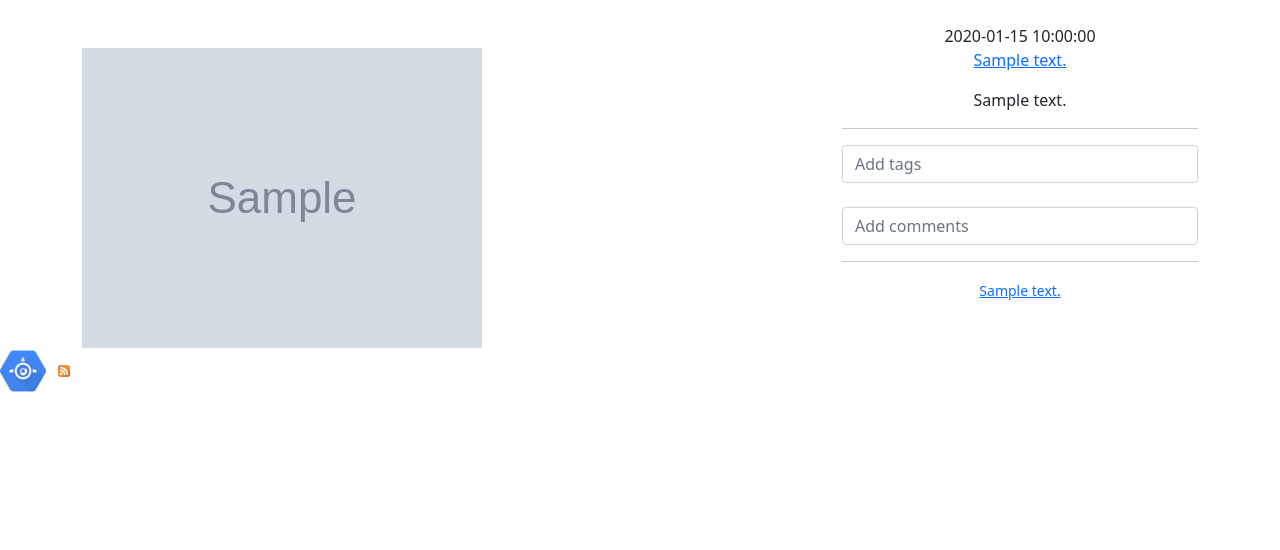
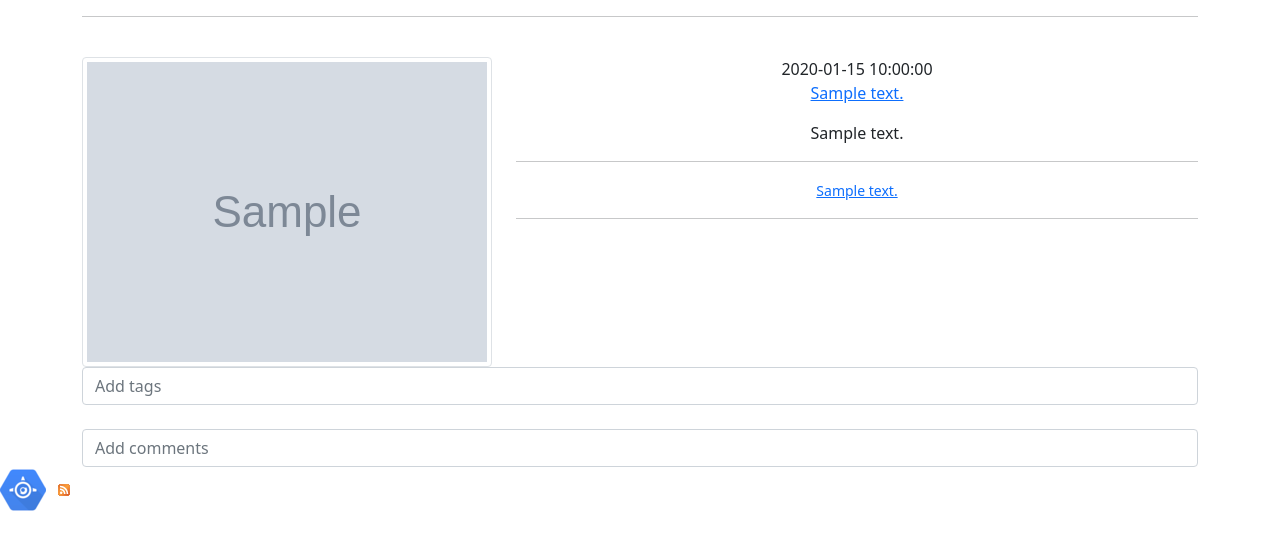
Before and after one commit to kesterallen/surlyfritter-python3, a Flask app: template surlyfritter/templates/display.html in a window 1280 px wide. Shown: the part 56-606 px from the top of the page. Run offline with Flask 2, Linux system fonts and the light colour scheme; the template is opened without the code that fills it: most values are stand-ins (such as "Sample title", 1, 10 or a date in 2020); grey boxes marked "Sample" are stand-in pictures; some libraries are stand-ins or nearby versions.

Commit message:
Text wrap working, but it broke the multiple-view display

```diff
--- a/surlyfritter/templates/base.html
+++ b/surlyfritter/templates/base.html
@@ -11,7 +11,6 @@
 <!-- Bootstrap5: Required meta tags -->
 <meta charset="utf-8">
 <meta name="viewport" content="width=device-width, initial-scale=1">
-
 
 <meta name="description" content="">
 <link rel="icon" href="/images/favicon.ico">
--- a/surlyfritter/templates/display.html
+++ b/surlyfritter/templates/display.html
@@ -40,73 +40,18 @@
       {% for picture in pictures %}
 
         <!-- Display picture and metadata -->
-        <br/>
-        <div class="row">
+        <hr/>
+        <!-- No div class=row here, that seems to be the way to get the text wrap / image float to work. ??-->
+        <!-- TODO: this seems to break the multple-pictures view -->
 
-          <div class="col-sm-10 col-lg-8">
-            <!--
-                Prev/Random/Next buttons for mobile
-                (disable next/prev buttons for last/first pages)
-            -->
-            {% set prev_extras = "" if picture.prev_pic else "disabled" %}
-            {% set prev_imgp_id = picture.prev_pic.imgp_id if picture.prev_pic else "#" %}
-
-            {% set next_extras = "" if picture.next_pic else "disabled" %}
-            {% set next_imgp_id = picture.next_pic.imgp_id if picture.next_pic else "#" %}
-
-            {% if pictures|length == 1 %}
-              <div class="row d-lg-none"> <!-- Hide on screens wider than lg -->
-                {% if picture.prev_pic %}
-                  <a class="btn btn-primary col-sm-3 offset-sm-1" href="/p/{{picture.prev_pic.imgp_id}}" role="button">
-                    <div>Previous</div>
-                  </a>
-                {% endif %}
-                <a class="btn btn-primary col-sm-3 offset-sm-1" href="/random" role="button">
-                  <div>Random</div>
-                </a>
-                {% if picture.next_pic %}
-                  <a class="right btn btn-primary col-sm-3 offset-sm-1" href="/p/{{picture.next_pic.imgp_id}}" role="button">
-                    <div>Next</div>
-                  </a>
-                {% endif %}
-              </div>
-              <br/>
-            {% endif %}
-
-
-            {% if is_admin %}
-              <div class="row">
-                <!-- Rotation buttons for admins -->
-
-                <div class="col-6">
-                  {% set new_rot_cw = picture.img_rot + 90 if picture.img_rot else 90 %}
-                  <form
-                    action="/picture/edit/{{picture.imgp_id}}"
-                    method="POST"
-                  >
-                    <input hidden type="number" id="img_rot" name="img_rot" value="{{new_rot_cw}}">
-                    <button type="submit" class="btn btn-primary text-center">Rotate Image 90 CW</button>
-                  </form>
-                </div>
-
-                <div class="col-6">
-                  {% set new_rot_ccw = picture.img_rot + 270 if picture.img_rot else 270 %}
-                  <form
-                    action="/picture/edit/{{picture.imgp_id}}"
-                    method="POST"
-                  >
-                    <input hidden type="number" id="img_rot" name="img_rot" value="{{new_rot_ccw}}">
-                    <button type="submit" class="btn btn-primary text-center">Rotate Image 90 CCW</button>
-                  </form>
-                </div>
-              </div>
-              <br/>
-            {% endif %}
+        <div class="col-lg-8 col-sm-12">
+          {% include 'phone_buttons.html' %}
+          {% if is_admin %} {% include 'admin_rotation_buttons.html' %} {% endif %}
 
           <!-- The image -->
           <a href="/p/{{picture.imgp_id}}">
             <img
-                class="img-fluid"
+              class="img-thumbnail float-start me-4 mb-10"
               src="{{picture.img_url}}"
               {% if picture.img_rot %} style="transform:rotate({{picture.img_rot}}deg);" {% endif %}
             >
@@ -114,7 +59,7 @@
         </div>
 
         <!-- Show date, tag(s), comment(s), add tag/comment forms, & tag cloud -->
-          <div class="col-sm-10 col-lg-4 text-center">
+        <div class="col-lg-12 col-sm-12 text-center">
           {{picture.date_display}}
 
           <ul class="list-inline">
@@ -135,13 +80,12 @@
           -->
           {% if pictures|length == 1 %}
             <hr/>
+            {% include 'tag_cloud.html' %}
+            <hr/>
             {% include 'add_tag_comment.html' %}
-              <hr/>
-              {% include 'tag_cloud.html' %}
           {% endif %}
         </div>
 
-        </div>
       {% endfor %}
     {% else %}
       <!-- Empty picture. Show tag cloud here. -->
--- /dev/null
+++ b/surlyfritter/templates/phone_buttons.html
@@ -0,0 +1,28 @@
+<!--
+    Prev/Random/Next buttons for mobile
+    (disable next/prev buttons for last/first pages)
+-->
+{% set prev_extras = "" if picture.prev_pic else "disabled" %}
+{% set prev_imgp_id = picture.prev_pic.imgp_id if picture.prev_pic else "#" %}
+
+{% set next_extras = "" if picture.next_pic else "disabled" %}
+{% set next_imgp_id = picture.next_pic.imgp_id if picture.next_pic else "#" %}
+
+{% if pictures|length == 1 %}
+  <div class="row d-lg-none"> <!-- Hide on screens wider than lg -->
+    {% if picture.prev_pic %}
+      <a class="btn btn-primary col-sm-3 offset-sm-1" href="/p/{{picture.prev_pic.imgp_id}}" role="button">
+        <div>Previous</div>
+      </a>
+    {% endif %}
+    <a class="btn btn-primary col-sm-3 offset-sm-1" href="/random" role="button">
+      <div>Random</div>
+    </a>
+    {% if picture.next_pic %}
+      <a class="right btn btn-primary col-sm-3 offset-sm-1" href="/p/{{picture.next_pic.imgp_id}}" role="button">
+        <div>Next</div>
+      </a>
+    {% endif %}
+  </div>
+  <br/>
+{% endif %}
```
Also changed, not shown: surlyfritter/templates/admin_rotation_buttons.html (added, +25 -0 lines), 2 other files. Lines whose indentation alone changed are shown as unchanged.
